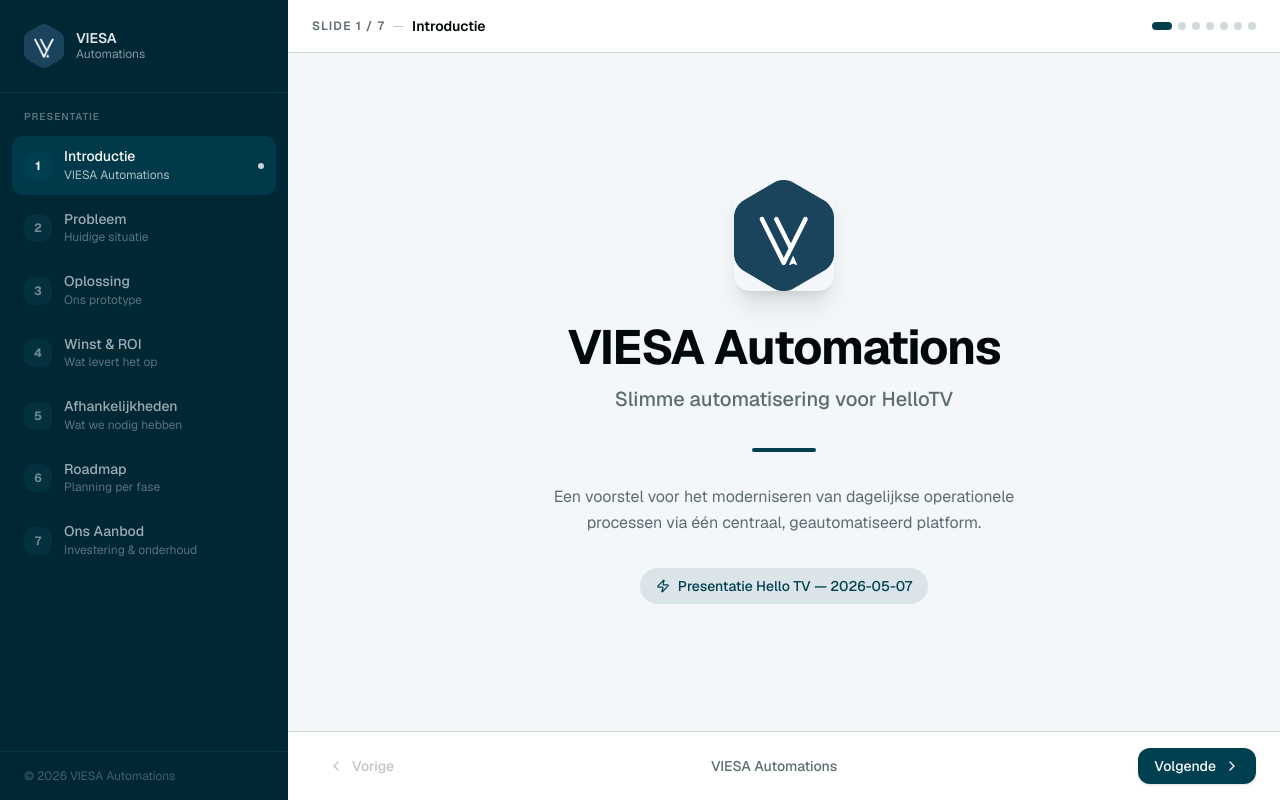
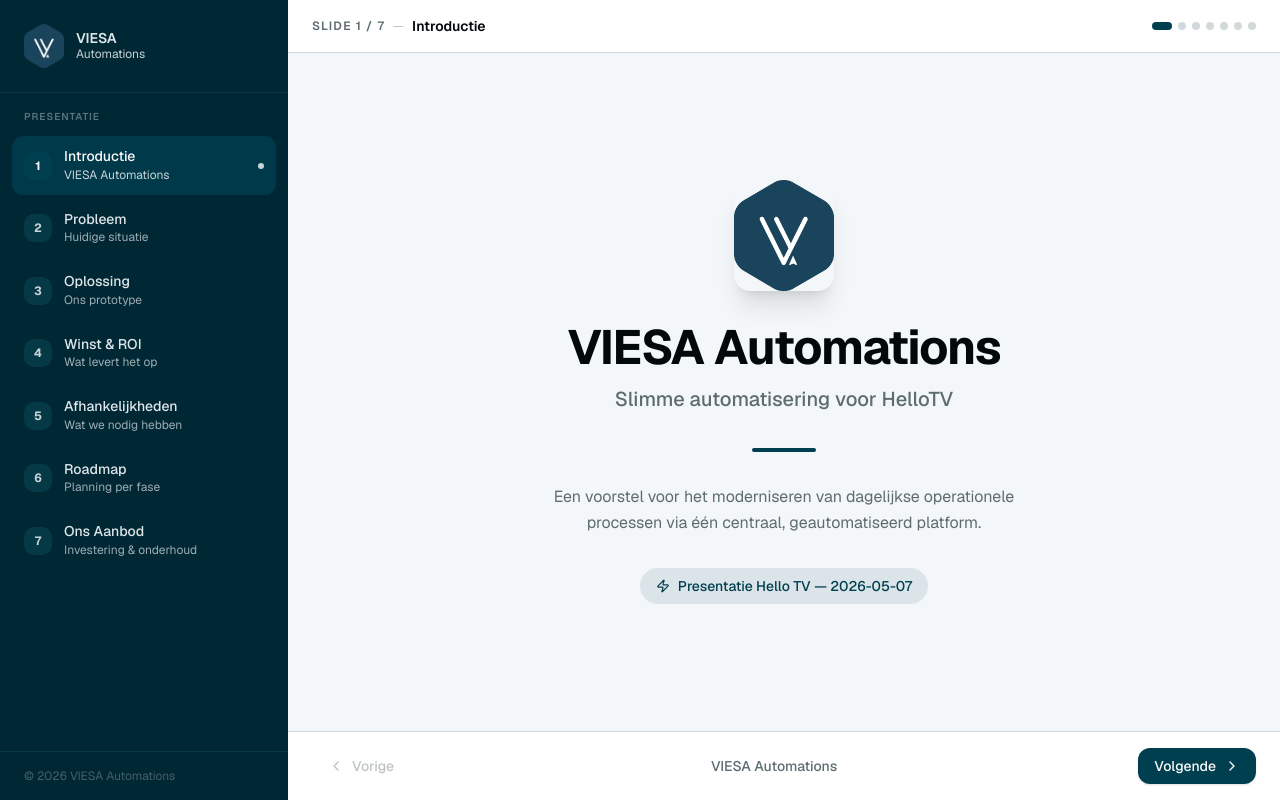
Before and after one commit to jfahellemons/viesa-hellotv-presentation, a Next.js app: page / in a window 1280 px wide. Built offline with nearby package versions, Linux system fonts and the light colour scheme.

Commit message:
fix: increase text legibility in sidebar components\n\nBump "Automations" text and inactive slide labels to\nfull foreground visibility against dark teal background.

```diff
--- a/components/Sidebar.tsx
+++ b/components/Sidebar.tsx
@@ -58,7 +58,7 @@ export default function Sidebar({
               <p className="text-sidebar-foreground font-semibold text-sm leading-tight">
                 VIESA
               </p>
-              <p className="text-sidebar-foreground/60 text-xs leading-tight">
+              <p className="text-sidebar-foreground/90 text-xs leading-tight">
                 Automations
               </p>
             </div>
@@ -92,7 +92,7 @@ export default function Sidebar({
                       'w-full flex items-center gap-3 rounded-lg px-3 py-3 text-left transition-all duration-200',
                       isActive
                         ? 'bg-sidebar-accent text-sidebar-accent-foreground'
-                        : 'text-sidebar-foreground/70 hover:bg-sidebar-accent/50 hover:text-sidebar-foreground',
+                        : 'text-sidebar-foreground hover:bg-sidebar-accent/50 hover:text-sidebar-foreground',
                     ].join(' ')}
                   >
                     {/* Slide number badge */}
@@ -101,7 +101,7 @@ export default function Sidebar({
                         'flex h-7 w-7 shrink-0 items-center justify-center rounded-md text-xs font-bold transition-colors',
                         isActive
                           ? 'bg-primary text-primary-foreground'
-                          : 'bg-sidebar-border/60 text-sidebar-foreground/50',
+                          : 'bg-sidebar-border text-sidebar-foreground/90',
                       ].join(' ')}
                     >
                       {slide.id}
@@ -114,8 +114,8 @@ export default function Sidebar({
                         className={[
                           'text-xs leading-tight truncate mt-0.5',
                           isActive
-                            ? 'text-sidebar-accent-foreground/70'
-                            : 'text-sidebar-foreground/40',
+                            ? 'text-sidebar-accent-foreground/80'
+                            : 'text-sidebar-foreground/70',
                         ].join(' ')}
                       >
                         {slide.sublabel}
```
